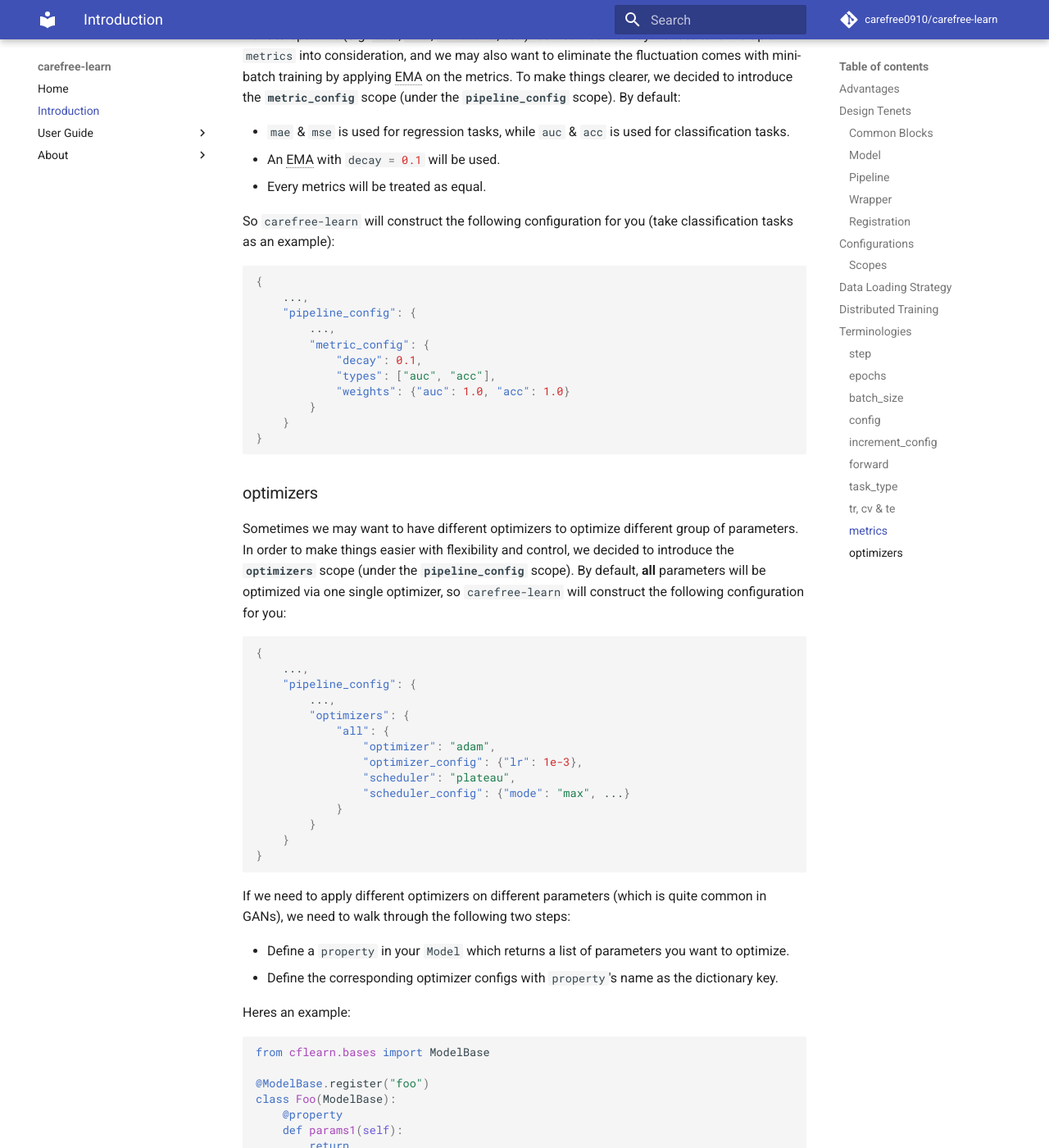
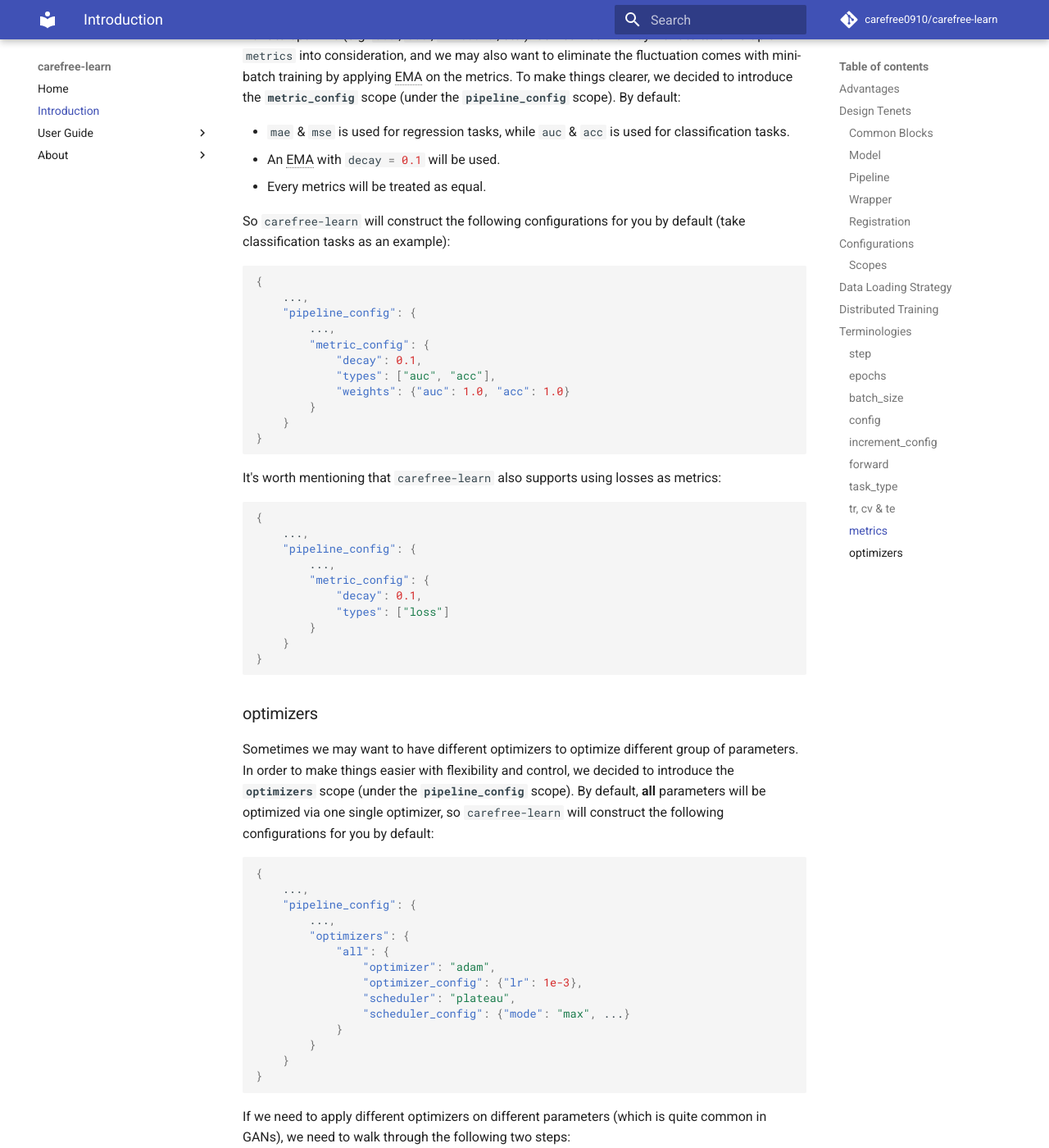
Before and after one commit to carefree0910/carefree-learn, an MkDocs documentation site: the page built from docs/introduction.md, in a window 1280 px wide and 1400 px high, scrolled down 8805 px. Shown: the whole window at 82% size. Built offline with MkDocs 1.6.1 and Material for MkDocs 9.7.7, drawn with Linux system fonts in a browser that asks for light colours; comment, search, counter and statistics services are not loaded; some of the changed text lies outside the part shown.

Commit message:
📝Updated docs/introduction.md

````diff
--- a/docs/introduction.md
+++ b/docs/introduction.md
@@ -285,7 +285,7 @@ Although `losses` are what we optimize directly during training, `metrics` are w
 + An EMA with `:::python decay = 0.1` will be used.
 + Every metrics will be treated as equal.
 
-So `carefree-learn` will construct the following configuration for you (take classification tasks as an example):
+So `carefree-learn` will construct the following configurations for you by default (take classification tasks as an example):
 
 ```json
 {
@@ -301,9 +301,24 @@ So `carefree-learn` will construct the following configuration for you (take cla
 }
 ```
 
+It's worth mentioning that `carefree-learn` also supports using losses as metrics:
+
+```json
+{
+    ...,
+    "pipeline_config": {
+        ...,
+        "metric_config": {
+            "decay": 0.1,
+            "types": ["loss"]
+        }
+    }
+}
+```
+
 ### optimizers
 
-Sometimes we may want to have different optimizers to optimize different group of parameters. In order to make things easier with flexibility and control, we decided to introduce the **`optimizers`** scope (under the **`pipeline_config`** scope). By default, **all** parameters will be optimized via one single optimizer, so `carefree-learn` will construct the following configuration for you:
+Sometimes we may want to have different optimizers to optimize different group of parameters. In order to make things easier with flexibility and control, we decided to introduce the **`optimizers`** scope (under the **`pipeline_config`** scope). By default, **all** parameters will be optimized via one single optimizer, so `carefree-learn` will construct the following configurations for you by default:
 
 ```json
 {
@@ -327,7 +342,7 @@ If we need to apply different optimizers on different parameters (which is quite
 + Define a `property` in your `Model` which returns a list of parameters you want to optimize.
 + Define the corresponding optimizer configs with `property`'s name as the dictionary key.
 
-Heres an example:
+Here's an example:
 
 ```python
 from cflearn.bases import ModelBase
````
Also changed, not shown: other parts of docs/introduction.md (+4 -4 lines).
